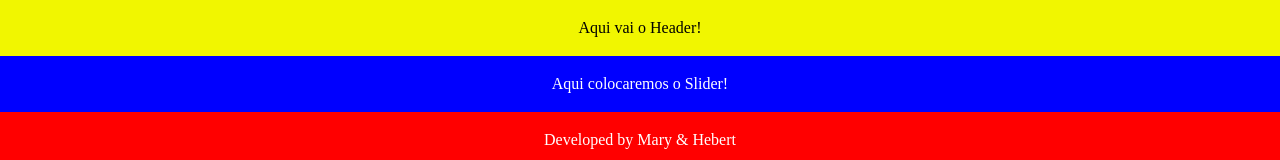
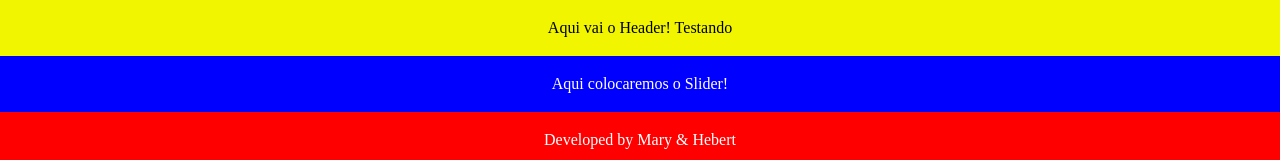
Before and after one commit to LindsenGames/site, a Next.js app: page / in a window 1280 px wide. Shown: the top 160 px of the page. Built offline with nearby package versions, Linux system fonts and the light colour scheme.

Commit message:
testando

```diff
--- a/components/header.js
+++ b/components/header.js
@@ -1,6 +1,6 @@
 const Header = () => {
     return (
-        <header>Aqui vai o Header!</header>
+        <header>Aqui vai o Header! Testando</header>
         );
     };
 
```
Also changed, not shown: components/jogos.js (added).
